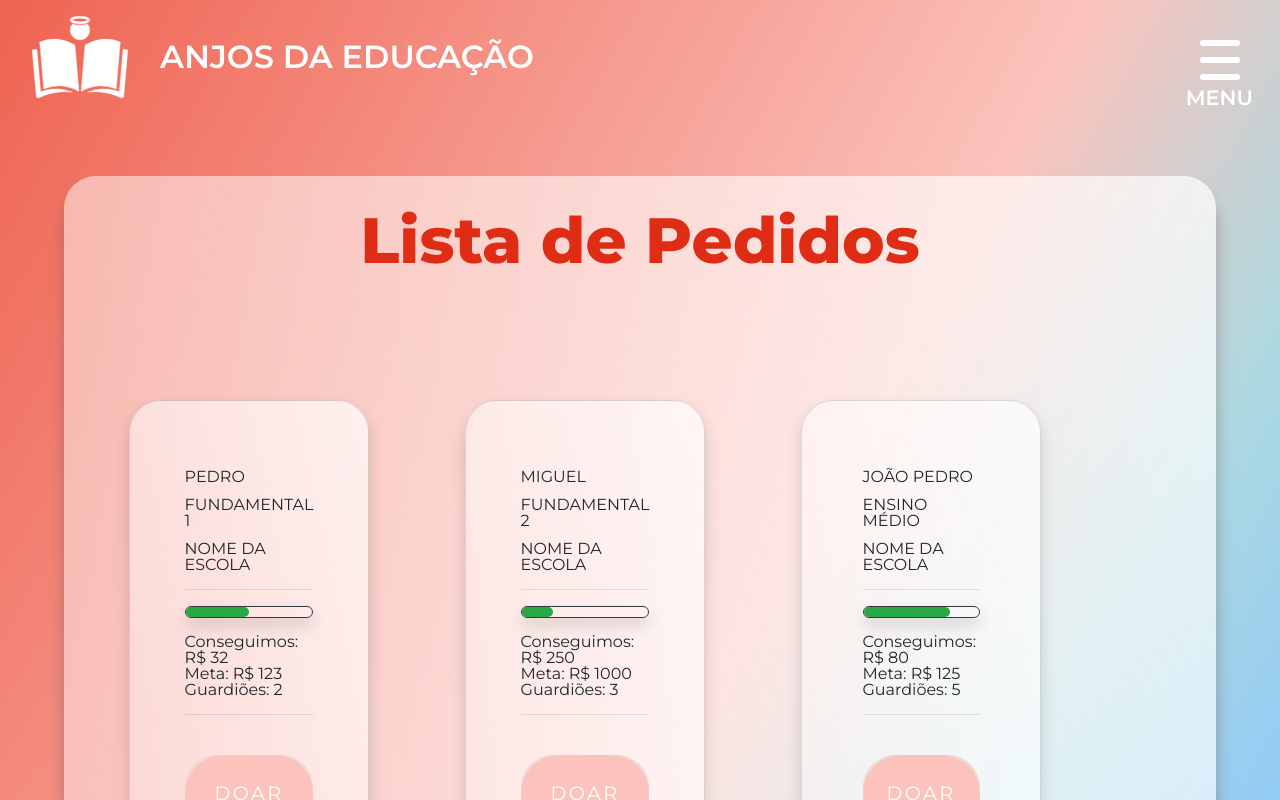
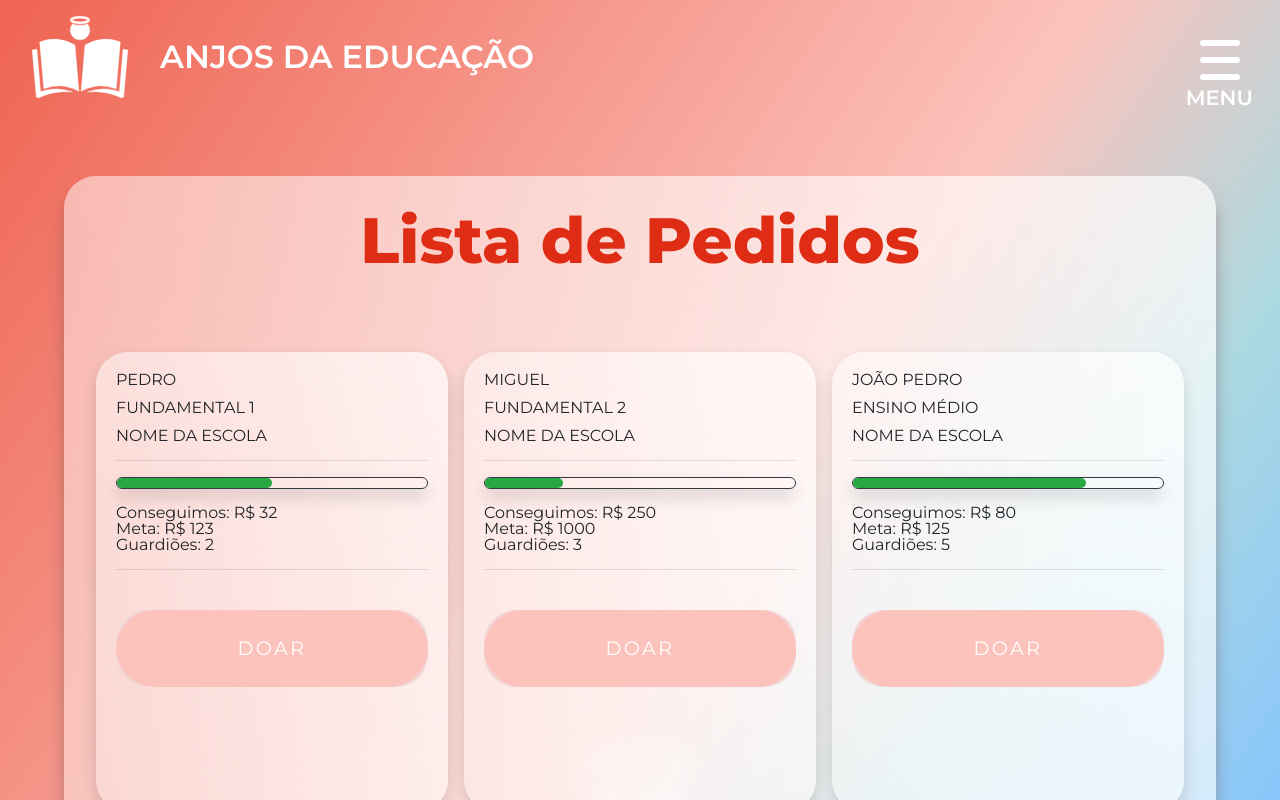
Before and after one commit to bob-mw/anjosDaEducacao, a React (Create React App) app: page /wishList in a window 1280 px wide. Shown: the top 800 px of the page. Built offline with nearby package versions, Linux system fonts and the light colour scheme.

Commit message:
Changed Children Cards organization to grid

```diff
--- a/src/Pages/WishList/index.jsx
+++ b/src/Pages/WishList/index.jsx
@@ -1,5 +1,5 @@
 import React from 'react'
-import ChildrenCard from '../../components/ChildrenCards/index'
+import ChildrenCards from '../../components/ChildrenCards/index'
 
 import * as S from './styled'
 
@@ -8,7 +8,7 @@ const WishList = () => {
         <>
             <S.Title>Lista de Pedidos</S.Title>
             <S.Container>
-                <ChildrenCard />
+                <ChildrenCards />
             </S.Container>
         </>
     )
--- a/src/components/ChildrenCards/index.jsx
+++ b/src/components/ChildrenCards/index.jsx
@@ -2,13 +2,13 @@ import React from 'react';
 import dataChildrens from '../../data/fakeDbChildrens';
 import * as S from './styled'
 
-function ChildrenCard() {
+const ChildrenCards = () => {
 
     return (
-        <section className="row">
+        <S.List>
             {
                 dataChildrens.map((children, index) => (
-                    <S.Card key={index} className=" shadow p-5 card m-5 d-flex flex-column justify-content-center align-items-center" style={{ width: '15rem' }}>
+                    <S.Card key={index}>
                         <div className="card-body">
                             <h3 className="card-title text-uppercase">{children.name}</h3>
                             <p className="card-title text-uppercase">{(children.teaching === "EF") && "Ensino Infantil" || (children.teaching === "F1") && "Fundamental 1" || (children.teaching === "F2") && "Fundamental 2" || (children.teaching === "EM") && "Ensino Médio" }</p>
@@ -48,8 +48,8 @@ function ChildrenCard() {
                     </S.Card>
                 ))
             }
-        </section>
+        </S.List>
     );
 }
 
-export default ChildrenCard;
+export default ChildrenCards
--- a/src/components/ChildrenCards/styled.jsx
+++ b/src/components/ChildrenCards/styled.jsx
@@ -24,14 +24,20 @@ export const Title = styled.h1`
     }
 `
 
-export const Card = styled.section`
-    position: relative;
-    display:flex;
-    flex-direction: column;
-    justify-content: center;
-    align-items:center;
-    padding: 5rem;
-    margin: 5rem 1rem;
+export const List = styled.ul`
+    list-style-type: none;
+    padding: 0;
+    margin: 0;
+    display: grid;
+	grid-template-columns: repeat(3, 1fr);
+	grid-gap: 1rem;
+`
+
+export const Card = styled.li`
+	position: relative;
+    height: 460px;
+	justify-self: stretch;
+
     border-radius: 2rem;
     background: linear-gradient(to left bottom, rgba(255, 255, 255, 0.7), rgba(255, 255, 255, 0.3));
     box-shadow:0 0.5rem 1rem rgba(0, 0, 0, 0.15);
```
